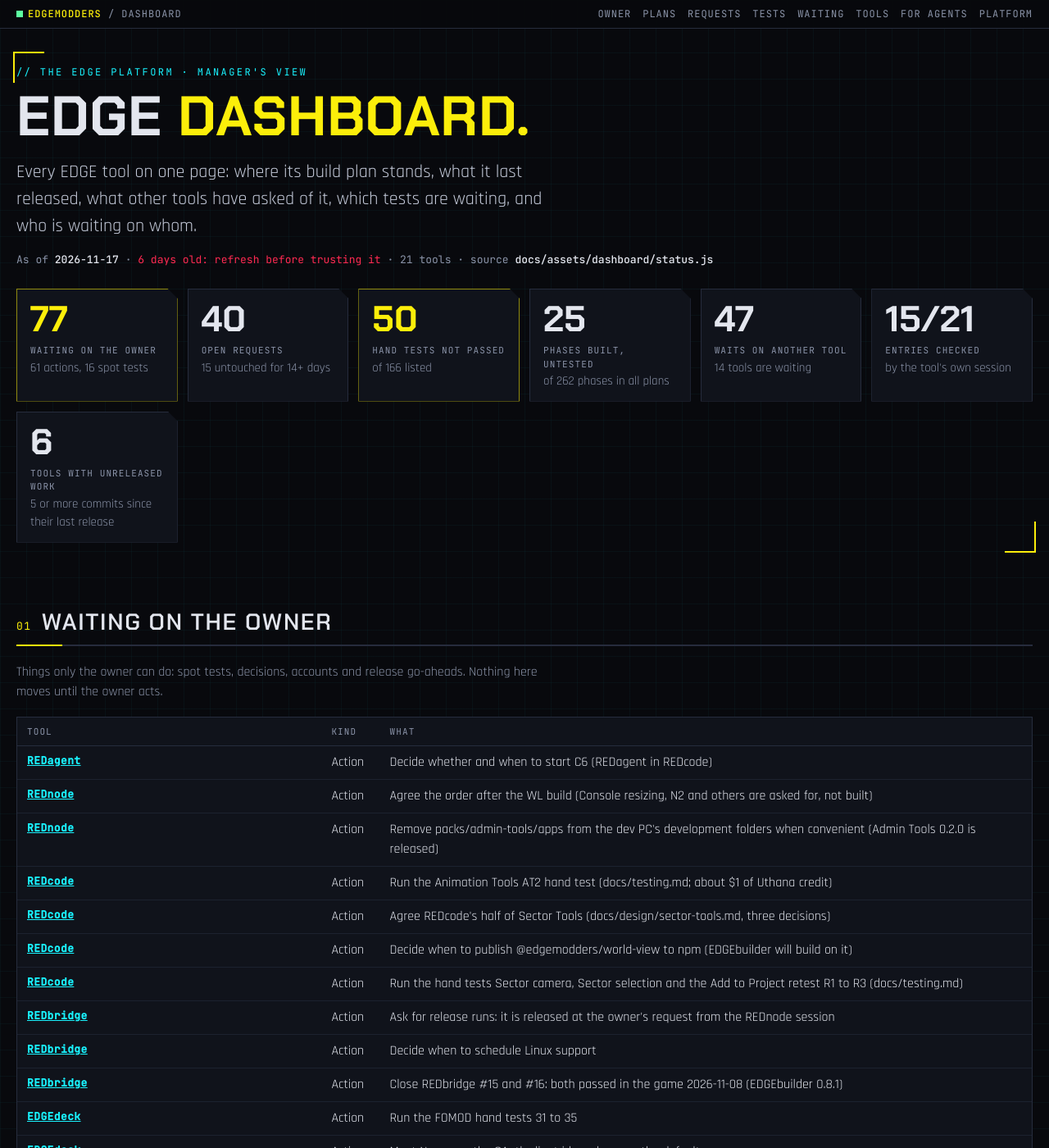
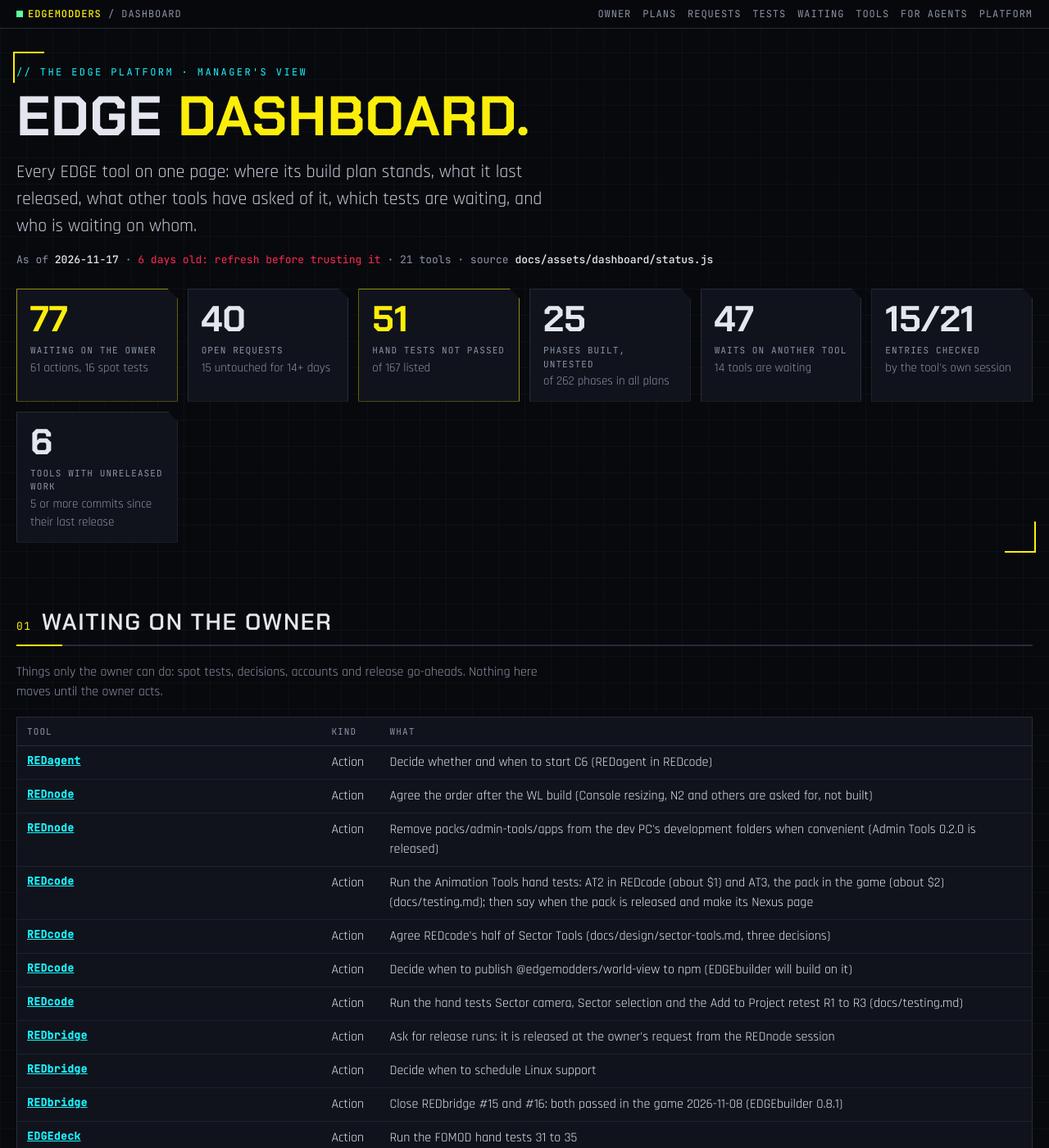
Before and after one commit to Edgemodders/EDGEweb, a Jekyll site: the page docs/dashboard.html, which Jekyll copies as it is, in a window 1280 px wide and 1400 px high. Shown: the whole window at 82% size. Built offline with Jekyll 4.4.1, drawn with Linux system fonts in a browser that asks for light colours; some of the changed text lies outside the part shown.

Commit message:
Dashboard: REDcode, Animation Tools pack built (AT3); K4d built in all three tools
Co-Authored-By: Claude Opus 5.5 <noreply@anthropic.com>

```diff
--- a/docs/assets/dashboard/status.js
+++ b/docs/assets/dashboard/status.js
@@ -948,7 +948,7 @@ window.EDGE_STATUS = {
      },
      {
       "id": "AT",
-      "title": "Animation Tools: AT1 anim-core done; AT2 Make in REDcode built, hand test pending; AT3 the pack (own Nexus page), AT4 V",
+      "title": "Animation Tools: AT1 anim-core done; AT2 Make in REDcode and AT3 the REDnode pack built, hand tests pending; AT3r the pack release (own Nexus page), AT4 V",
       "status": "in progress"
      }
     ]
@@ -965,6 +965,12 @@ window.EDGE_STATUS = {
    },
    "handTests": [
     {
+     "name": "Animation Tools pack (AT3)",
+     "steps": 11,
+     "status": "not run",
+     "note": "In the game with REDcode closed, then open: pick a character, Spawn, Generate (up to about $2), the custom animations list, Play and Stop, a woman on her rig (docs/testing.md, Animation Tools pack (AT3)); checked outside the game by packs/animation-tools/check.mjs"
+    },
+    {
      "name": "Animation Tools AT2",
      "steps": 9,
      "status": "not run",
@@ -1135,17 +1141,17 @@ window.EDGE_STATUS = {
     },
     {
      "who": "EDGEhack",
-     "what": "K4d: move its keys to REDcodeApi.keys on EDGEwave's model, then the joint release of every key-using tool",
+     "what": "K4d: built on its main (2026-11-22); waits on the owner's hand test, then the joint release",
      "ref": "https://github.com/Edgemodders/EDGEhack/issues/3"
     },
     {
      "who": "EDGEmat",
-     "what": "K4d: move its keys to REDcodeApi.keys on EDGEwave's model, then the joint release of every key-using tool",
+     "what": "K4d: built on its main (2026-11-22); waits on the owner's hand test, then the joint release",
      "ref": "https://github.com/Edgemodders/EDGEmat/issues/18"
     },
     {
      "who": "EDGEfab",
-     "what": "K4d: move its keys to REDcodeApi.keys on EDGEwave's model, then the joint release of every key-using tool",
+     "what": "K4d: built on its main (2026-11-22); waits on the owner's hand test, then the joint release",
      "ref": "https://github.com/Edgemodders/EDGEfab/issues/10"
     },
     {
@@ -1155,7 +1161,7 @@ window.EDGE_STATUS = {
     }
    ],
    "ownerActions": [
-    "Run the Animation Tools AT2 hand test (docs/testing.md; about $1 of Uthana credit)",
+    "Run the Animation Tools hand tests: AT2 in REDcode (about $1) and AT3, the pack in the game (about $2) (docs/testing.md); then say when the pack is released and make its Nexus page",
     "Agree REDcode's half of Sector Tools (docs/design/sector-tools.md, three decisions)",
     "Decide when to publish @edgemodders/world-view to npm (EDGEbuilder will build on it)",
     "Run the hand tests Sector camera, Sector selection and the Add to Project retest R1 to R3 (docs/testing.md)"
--- a/docs/dashboard.html
+++ b/docs/dashboard.html
@@ -203,7 +203,7 @@ pre.how { background: #05060a; border: 1px solid var(--line); padding: 12px 14px
 </div>
 <div id="tip" role="tooltip"></div>
 
-<script src="assets/dashboard/status.js?v=195"></script>
+<script src="assets/dashboard/status.js?v=196"></script>
 <script>
 (function () {
   var S = window.EDGE_STATUS;
```
